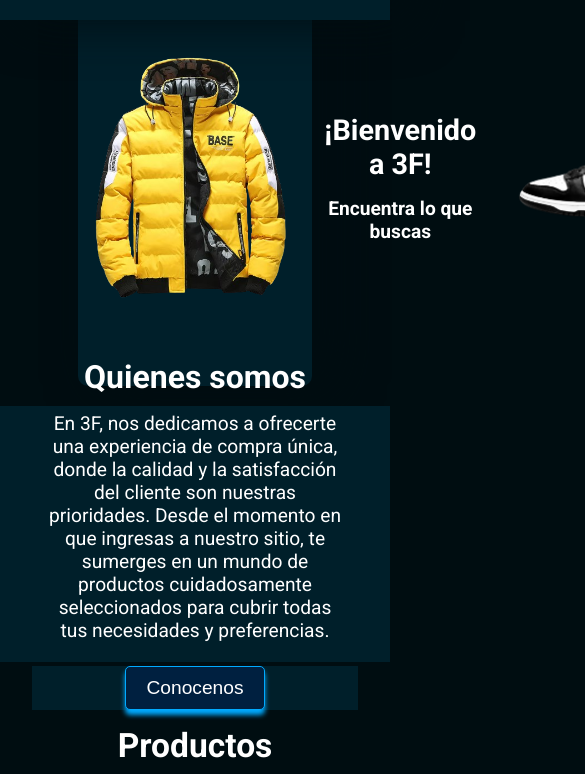
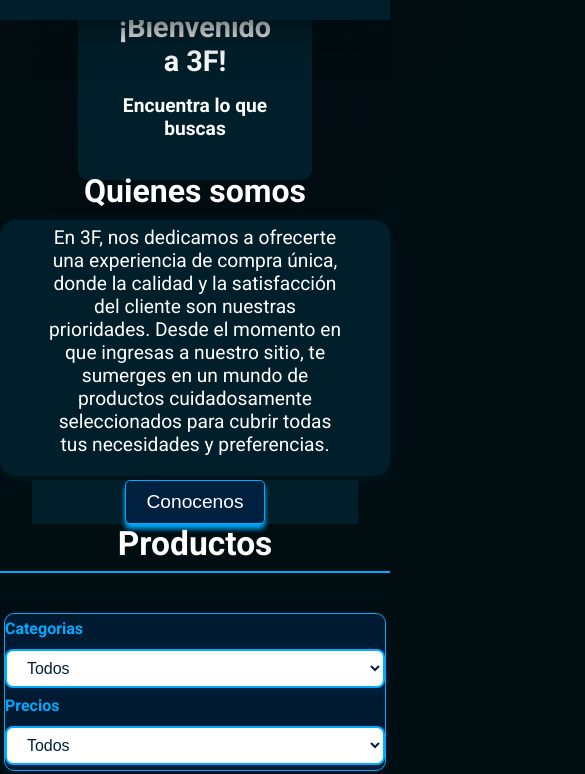
Before and after one commit to luis782006/trabajo3f, a plain HTML site: page index.html in a window 390 px wide. Shown: the part 70-844 px from the top of the page, 585 px wide, since content can reach past the window. Drawn offline with Linux system fonts and the light colour scheme; no server answers.

Commit message:
Correciones

```diff
--- a/style.css
+++ b/style.css
@@ -173,6 +173,10 @@ body .hero {
   width: 100%;
   padding: 2rem;
   margin: 0 auto;
+  margin-top: 2.5rem;
+  margin-bottom: 2.5rem;
+  border-radius: 16px;
+  box-shadow: 0 2px 16px 0 rgba(0,170,255,0.08);
 }
 
 .about h2 {
@@ -325,7 +329,11 @@ body .hero {
 
 .productos-titulo {
   color: var(--color-texto);
-  margin-top: 4rem;
+  margin-top: 3rem;
+  margin-bottom: 1.5rem;
+  padding-bottom: 0.5rem;
+  border-bottom: 2px solid var(--color-resaltado);
+  background: none;
   font-family: roboto;
   font-size: 1.4rem;
   text-align: center;
@@ -821,34 +829,86 @@ body .hero {
 }
 
 .filtros-container {
-  margin: auto 0;
-  padding: 20px;
-  width: 100%;
+  margin: 2rem auto 1rem auto;
+  padding: 1.5rem 2rem;
+  width: 90%;
+  max-width: 700px;
+  background: rgba(0,32,64,0.7);
+  border-radius: 16px;
+  box-shadow: 0 2px 16px 0 rgba(0,170,255,0.08);
   display: flex;
   flex-direction: row;
   justify-content: center;
   align-items: center;
   gap: 2rem;
+  border: 1.5px solid var(--color-resaltado);
 }
 
 .filtros-container label {
-  color: var(--color-texto);
-  font-size: 1.2rem;
-  font-family: roboto;
+  color: var(--color-resaltado);
+  font-size: 1.1rem;
+  font-family: Roboto;
+  font-weight: 700;
+  margin-bottom: 0.2rem;
 }
 
 .filtros-container select {
-  padding: 10px;
-  font-size: 1.2rem;
-  border-radius: 10px;
-  border: 2px solid var(--color-primario);
+  padding: 8px 16px;
+  font-size: 1.1rem;
+  border-radius: 8px;
+  border: 2px solid var(--color-resaltado);
   background-color: var(--color-texto);
   color: var(--color-primario);
   cursor: pointer;
-  box-shadow: 0 4px 8px rgba(58, 189, 230, 0.966);
-  margin-top: 10px;
+  box-shadow: 0 2px 8px rgba(0,170,255,0.10);
+  margin-top: 0;
+  transition: border 0.2s, box-shadow 0.2s;
+}
+.filtros-container select:focus {
+  outline: none;
+  border: 2px solid var(--color-primario);
+  box-shadow: 0 0 0 2px var(--color-resaltado);
 }
 
+/* Separación visual entre bloques principales */
+section, .productos-titulo, .filtros-container {
+  margin-bottom: 2.5rem;
+}
+
+/* Responsive para filtros-container */
+@media screen and (max-width: 900px) {
+  .filtros-container {
+    width: 98%;
+    padding: 1rem 0.5rem;
+    gap: 1rem;
+  }
+}
+@media screen and (max-width: 768px) {
+  .filtros-container {
+    flex-direction: column;
+    align-items: stretch;
+    width: 98%;
+    padding: 1rem 0.5rem;
+    gap: 1rem;
+  }
+  .filtros-container label,
+  .filtros-container select {
+    width: 100%;
+    text-align: left;
+    font-size: 1rem;
+  }
+}
+@media screen and (max-width: 480px) {
+  .filtros-container {
+    padding: 0.5rem 0.2rem;
+    gap: 0.5rem;
+    border-radius: 10px;
+  }
+  .filtros-container label,
+  .filtros-container select {
+    font-size: 0.98rem;
+  }
+}
 
 footer {
   background-color: #222;
@@ -956,6 +1016,15 @@ footer {
   .hero h3 {
     font-size: 1.4rem;
   }
+
+  .hero-banner {
+    display: none !important;
+  }
+  .hero {
+    flex-direction: column;
+    height: auto;
+    padding: 1rem 0;
+  }
 }
 
 /* Para pantallas muy pequeñas */
@@ -1015,6 +1084,15 @@ footer {
 
   .formulario h2 {
     font-size: 1.6rem;
+  }
+
+  .filtros-container {
+    padding: 5px 0;
+    gap: 0.5rem;
+  }
+  .filtros-container label,
+  .filtros-container select {
+    font-size: 1rem;
   }
 }
 /*Carrito de compras*/
@@ -1212,3 +1290,85 @@ footer {
     background-color: #000;
   }
 }
+
+/* Responsive para filtros-container */
+@media screen and (max-width: 768px) {
+  .filtros-container {
+    flex-direction: column;
+    gap: 1rem;
+    align-items: stretch;
+    padding: 10px 0;
+  }
+  .filtros-container label,
+  .filtros-container select {
+    width: 100%;
+    text-align: left;
+  }
+}
+
+@media screen and (max-width: 480px) {
+  .filtros-container {
+    padding: 5px 0;
+    gap: 0.5rem;
+  }
+  .filtros-container label,
+  .filtros-container select {
+    font-size: 1rem;
+  }
+}
+
+@media screen and (max-width: 600px) {
+  .modal-content-card {
+    width: 98vw;
+    min-width: unset;
+    max-width: 99vw;
+    height: auto;
+    min-height: unset;
+    margin: 2.5rem auto;
+    padding: 0.5rem;
+    border-radius: 10px;
+  }
+  .modal-card-producto {
+    flex-direction: column;
+    gap: 1rem;
+    align-items: center;
+    justify-content: flex-start;
+    width: 100%;
+  }
+  .modal-card-producto img {
+    width: 80vw;
+    max-width: 260px;
+    height: auto;
+    max-height: 220px;
+    margin: 0 auto;
+    border-radius: 10px;
+  }
+  .producto-info {
+    text-align: center;
+    align-items: center;
+    gap: 0.5rem;
+  }
+  .producto-info h3, .producto-info p {
+    font-size: 1.1rem;
+    margin-bottom: 0.2rem;
+  }
+  .modal-content-card h2 {
+    font-size: 1.3rem;
+    margin-bottom: 0.5rem;
+  }
+  .boton-comprar-producto {
+    position: static !important;
+    margin: 1rem auto 0 auto;
+    width: 90%;
+    max-width: 220px;
+    display: block;
+    font-size: 1.1rem;
+  }
+  .close-btn-card {
+    top: 8px;
+    right: 8px;
+    font-size: 2rem;
+    width: 32px;
+    height: 32px;
+  }
+}
```
